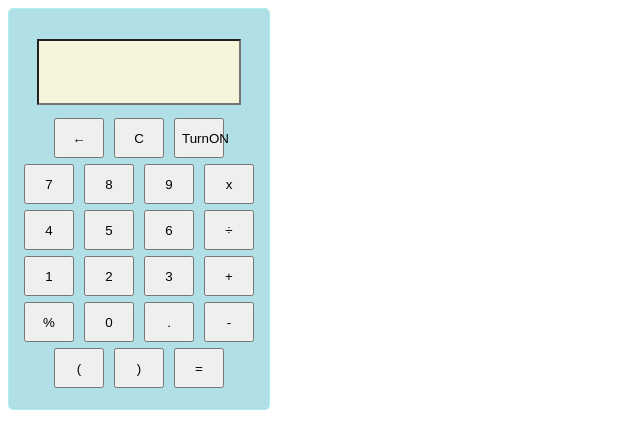
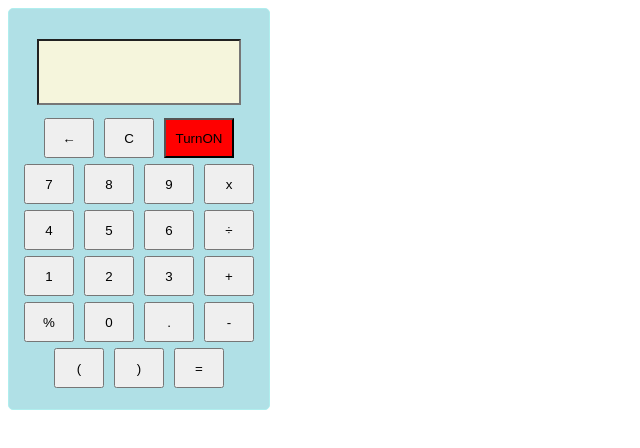
Before and after one commit to philippuu/simpleCalculator, a plain HTML site: page index.html in a window 1280 px wide. Shown: the whole page, without its empty margins (0-640 px from the left). Drawn offline with Linux system fonts and the light colour scheme.

Commit message:
my power function just started it's real duty but there is need to style the button as appropriate as it should be

```diff
--- a/simpCalc.css
+++ b/simpCalc.css
@@ -14,6 +14,10 @@
 #btn_grp{
 	text-align: center;
 }
+#pw{
+	background-color: red;
+	width: 70px;
+}
 .btn{
 	width: 50px;
 	height: 40px;
```
